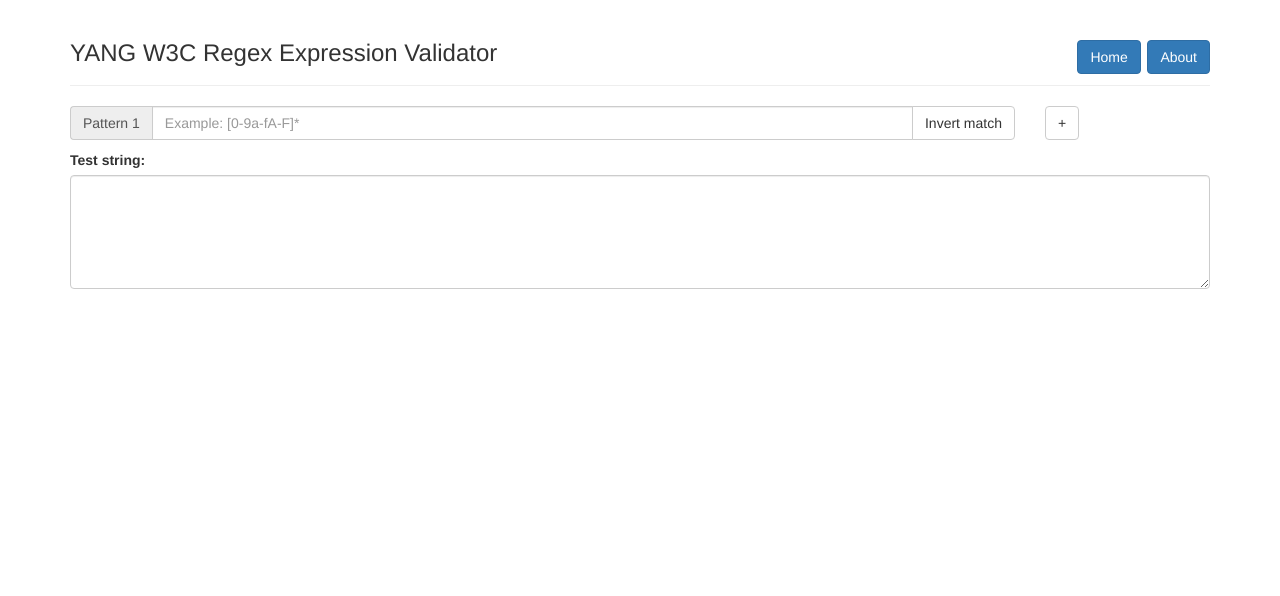
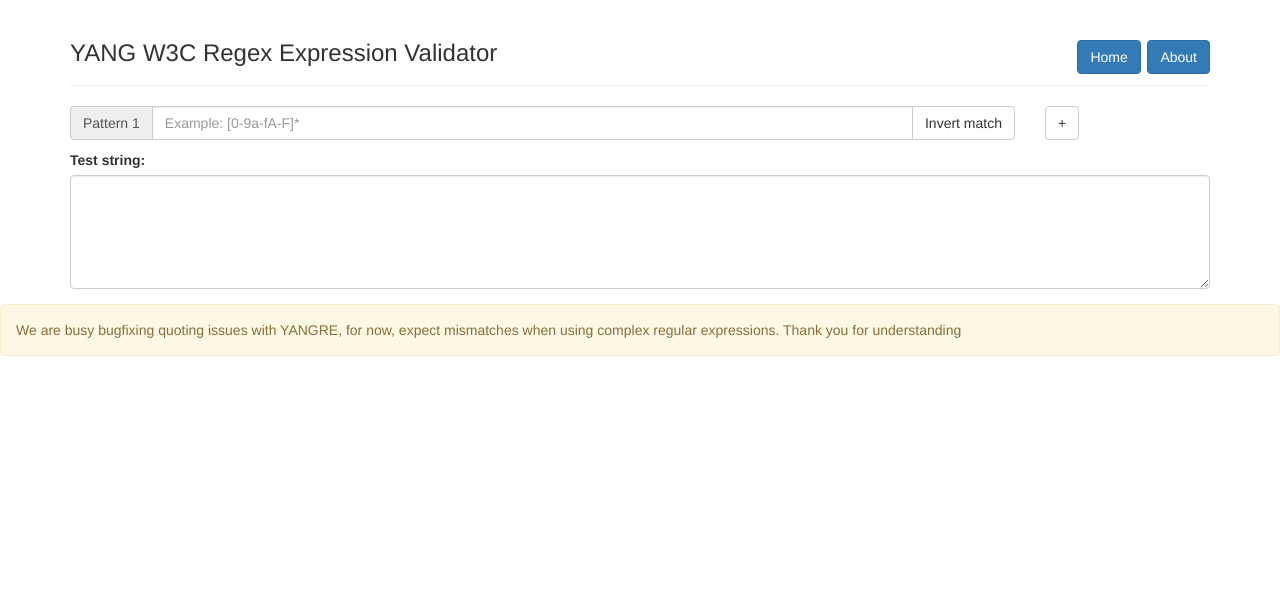
Before and after one commit to plewyllie/yangre-gui, a Flask app: page /yangre/ in a window 1280 px wide. Shown: the top 596 px of the page. Run offline with Flask 2, Linux system fonts and the light colour scheme; some libraries are stand-ins or nearby versions.

Commit message:
adding message

```diff
--- a/app/templates/base.html
+++ b/app/templates/base.html
@@ -8,6 +8,7 @@
 <script src="/static/bootstrap-3.3.7-dist/js/bootstrap.min.js"></script>
 <script>
     // Add script
+
 </script>
 </head>
 
@@ -24,6 +25,9 @@
     </div>
     {% block content %}{% endblock %}
 
+    <div class="alert alert-warning" role="alert">We are busy bugfixing quoting issues with YANGRE, for now, expect mismatches when using complex regular expressions.
+        Thank you for understanding</div>
+
     <footer class="footer">
         <div class="container">
             <p class="text-muted footer-text"> YANG W3C Regex Expression Validator GUI </p>
```
